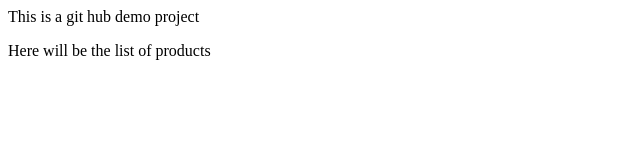
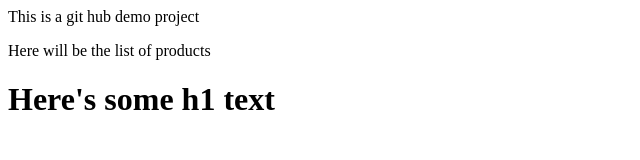
Before and after one commit to poha/com.github.demo, a plain HTML site: page web/index.html in a window 1280 px wide. Shown: the whole page, without its empty margins (0-640 px from the left). Drawn offline with Linux system fonts and the light colour scheme.

Commit message:
bug fixed and release v 1.1

```diff
--- a/web/index.html
+++ b/web/index.html
@@ -13,5 +13,6 @@ and open the template in the editor.
     <body>
         <div>This is a git hub demo project</div>
         <p>Here will be the list of products</p>
+        <h1>Here's some h1 text </h1>
     </body>
 </html>
```
